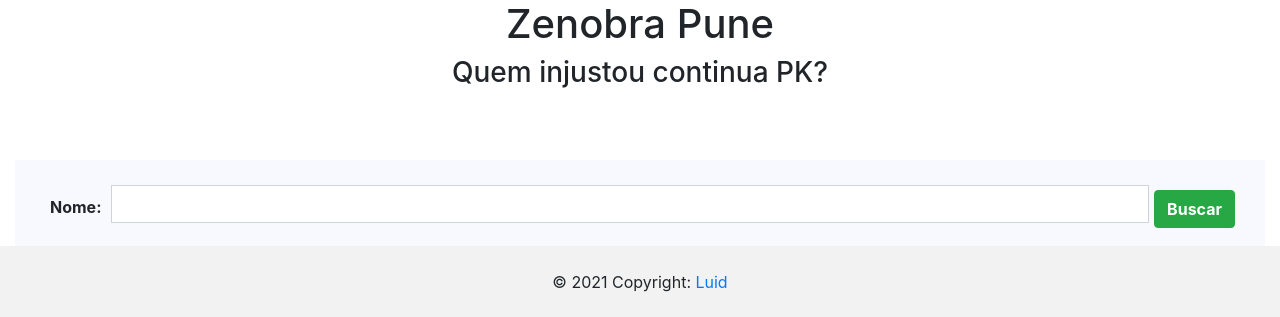
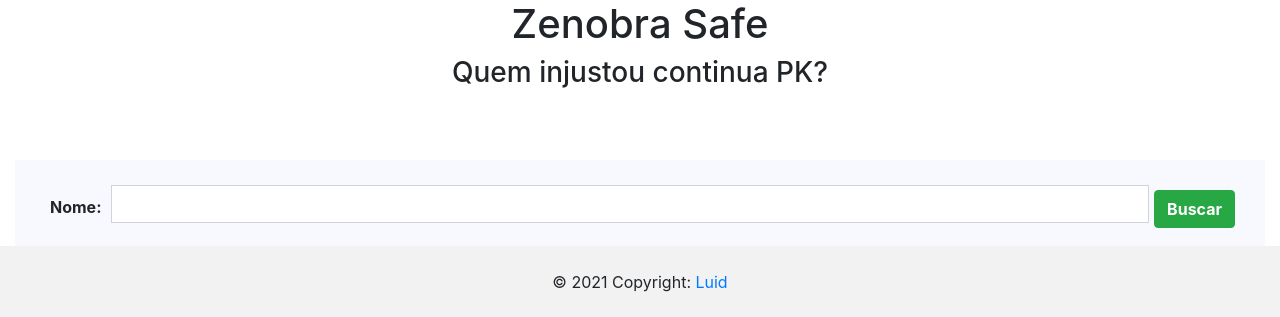
Before and after one commit to LuidDuarte/tibia-pvp-api, a Flask app: page / in a window 1280 px wide. Shown: the top 317 px of the page. Run offline with Flask 2, Linux system fonts and the light colour scheme; some libraries are stand-ins or nearby versions.

Commit message:
change guild name

```diff
--- a/app/templates/index.html
+++ b/app/templates/index.html
@@ -15,7 +15,7 @@
 
 <body>
     <div class="row justify-content-center">
-        <h1> Zenobra Pune </h1>
+        <h1> Zenobra Safe </h1>
         <div class="center-block">
             {% with messages = get_flashed_messages() %}
             {% if messages %}
```
